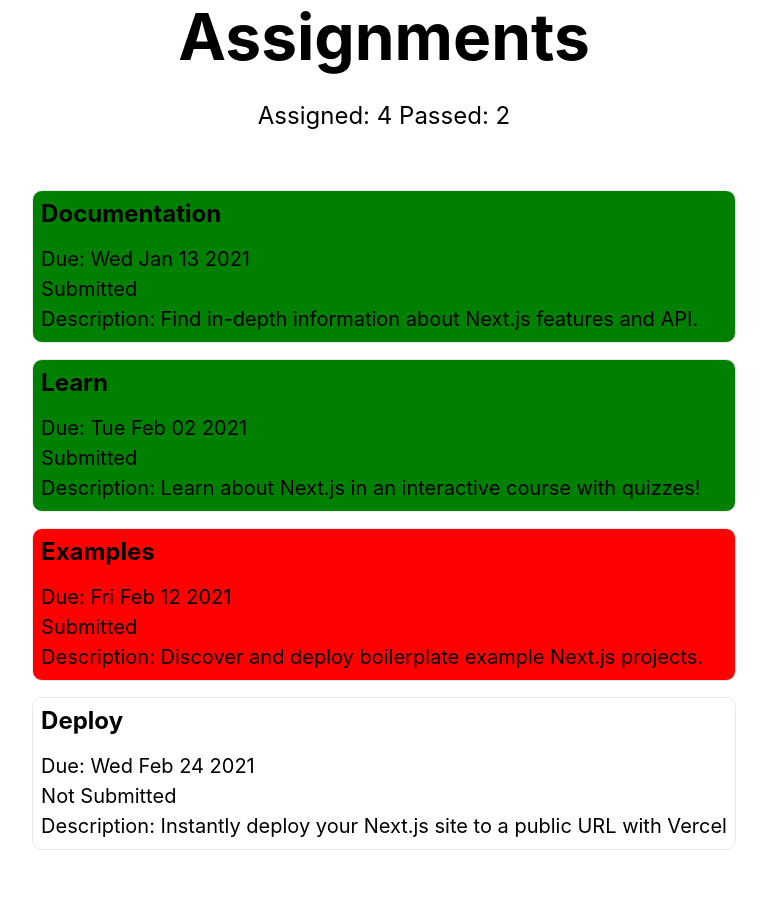
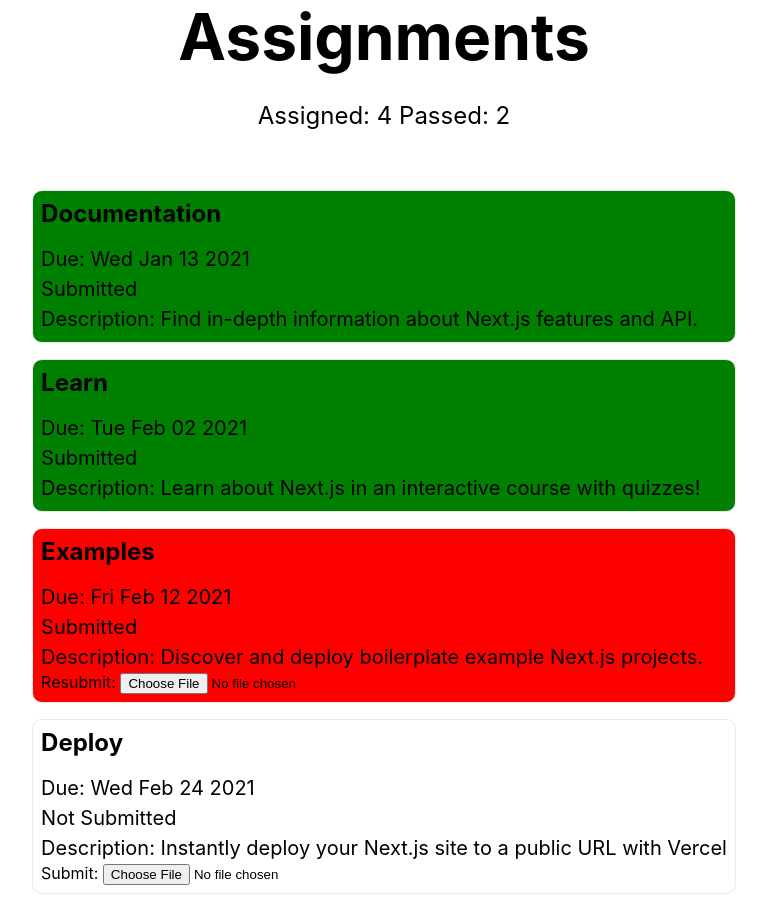
Before and after one commit to gliese1337/lambda-app, a Next.js app: page / in a window 1280 px wide. Shown: the whole page, without its empty margins (256-1023 px from the left). Before the commit the page ends 858 px from the top, so only its background shows below. Built offline with nearby package versions, Linux system fonts and the light colour scheme.

Commit message:
Add submission buttons

```diff
--- a/pages/index.tsx
+++ b/pages/index.tsx
@@ -1,16 +1,5 @@
 import Head from 'next/head';
 import styles from '../styles/Home.module.css';
-
-/*
-If an assignment has not been submitted and the due date for the assignment is in the
-future or within the past 30 days, a button should be rendered to give the student the
-ability to submit a file for the assignment
-(the submit functionality does not need to be implemented at this time, just render the button for now).
-
-If the submission has been graded and the student has a failing grade for that assignment,
-the submit button should be available for the student to re-submit the assignment as long
-as the due date does not prevent submission.
-*/
 
 export async function getServerSideProps(_context) {
   return {
@@ -58,7 +47,7 @@ export default function Home() {
   const passed = assignments
     .reduce((c, a) => c + (a.grade >= 80 ? 1 : 0), 0);
 
-console.log(styles);
+  const now = Date.now();
 
   return (
     <div className={styles.container}>
@@ -85,12 +74,32 @@ the student has been given and how many the student has passed.
             {/*If the assignment has been submitted, the UI should indicate whether the student passed
             or failed the assignment, where a score of 80% or higher is passing.*/}
             const status = a.grade !== a.grade ? 0 : a.grade < 80 ? 1 : 2;
+
+            {/*
+              If an assignment has not been submitted and the due date for the assignment is in the
+              future or within the past 30 days, a button should be rendered to give the student the
+              ability to submit a file for the assignment
+              (the submit functionality does not need to be implemented at this time, just render the button for now).
+            */}
+            const submittable = !a.submitted && now > a.due - 30 * day;
+
+            {/*
+              If the submission has been graded and the student has a failing grade for that assignment,
+              the submit button should be available for the student to re-submit the assignment as long
+              as the due date does not prevent submission.
+            */}
+            const resubmittable = a.submitted && a.grade < 80 && now > a.due;
+
             return <div className={`${styles.card} ${cardstyles[status]}`}>
               <h3>{ a.name }</h3>
               <p>Due: { new Date(a.due).toDateString() }</p>
               {/*Each assignment should indicate whether or not it has been submitted.*/}
               <p>{ a.submitted ? "Submitted" : "Not Submitted" }</p>
               <p>Description: { a.description }</p>
+              {
+                submittable ? <label>Submit: <input type="file"/></label> :
+                resubmittable ? <label>Resubmit: <input type="file"/></label> : ''
+              }
             </div>;
           }) }
         </div>
```
